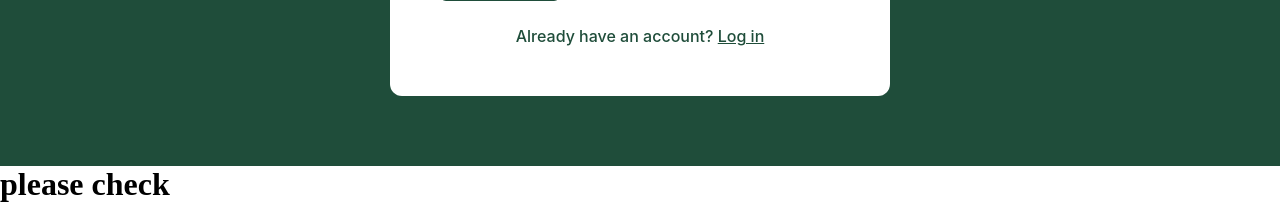
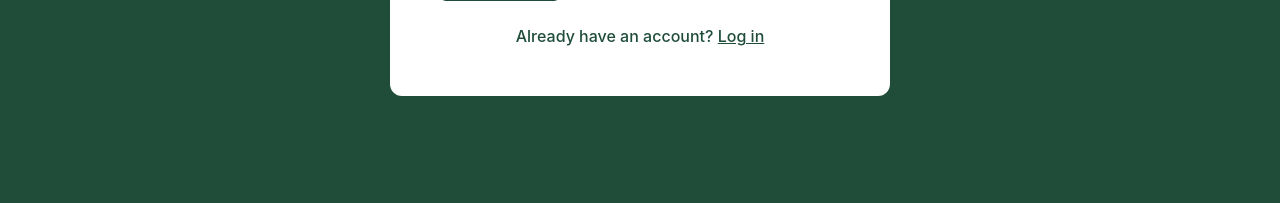
Before and after one commit to Aaryan03Singh/FoodShare, a Flask app: page /register in a window 1280 px wide. Shown: the part 958-1161 px from the top of the page. After the commit the page ends 1054 px from the top, so only its background shows below. Run offline with Flask 3, Linux system fonts and the light colour scheme.

Commit message:
Revert "trying"
This reverts commit 99f7e66739b231f51e08b4bce5c775b6e3305523.
"ujk"

```diff
--- a/expiry_app/templates/register.html
+++ b/expiry_app/templates/register.html
@@ -140,8 +140,6 @@
       </div>
     </section>
 
-    <h1>please check</h1>
-
     <script>
       let signupBtn = document.getElementById("signupBtn");
       let signinBtn = document.getElementById("signinBtn");
```
